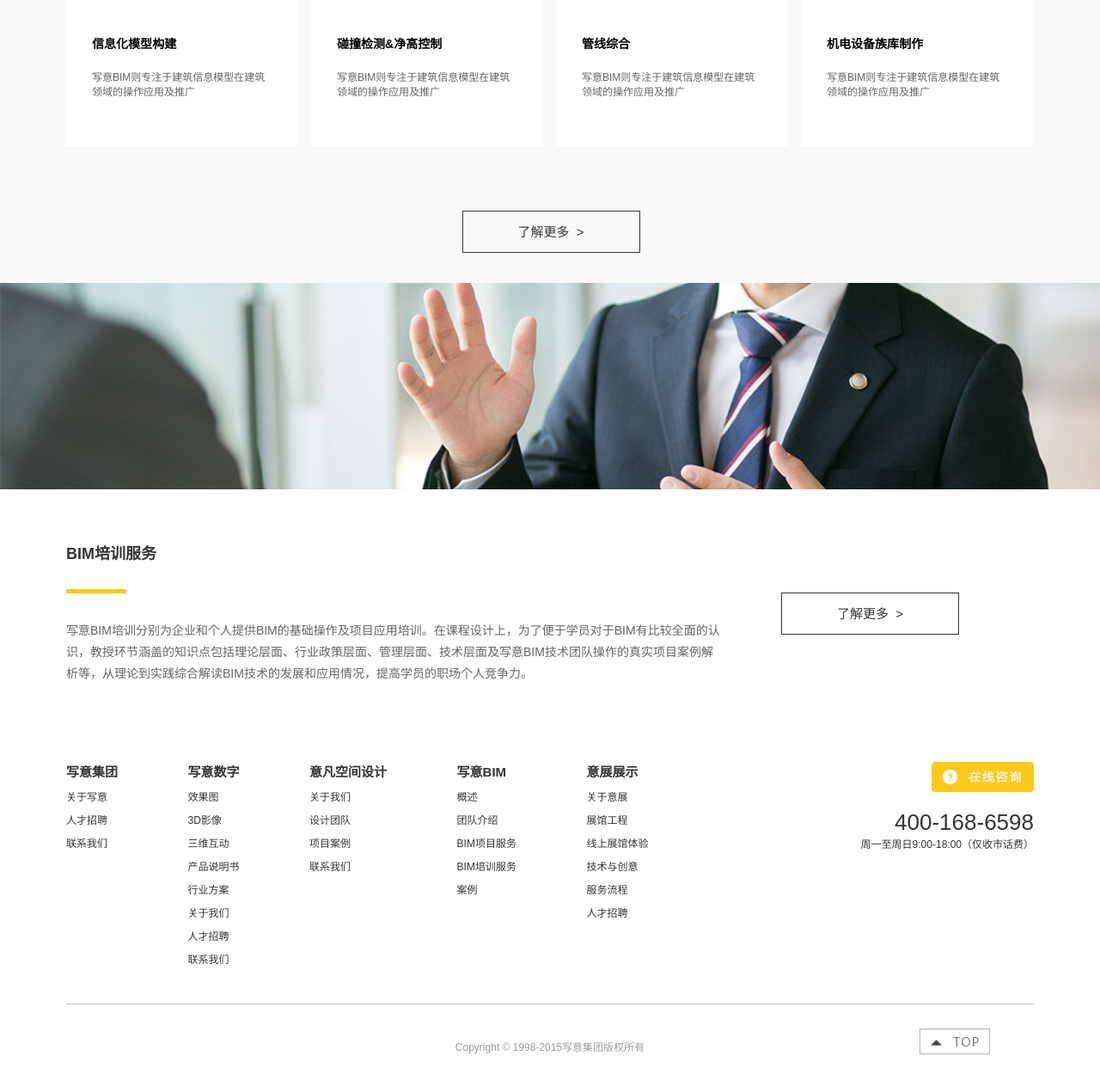
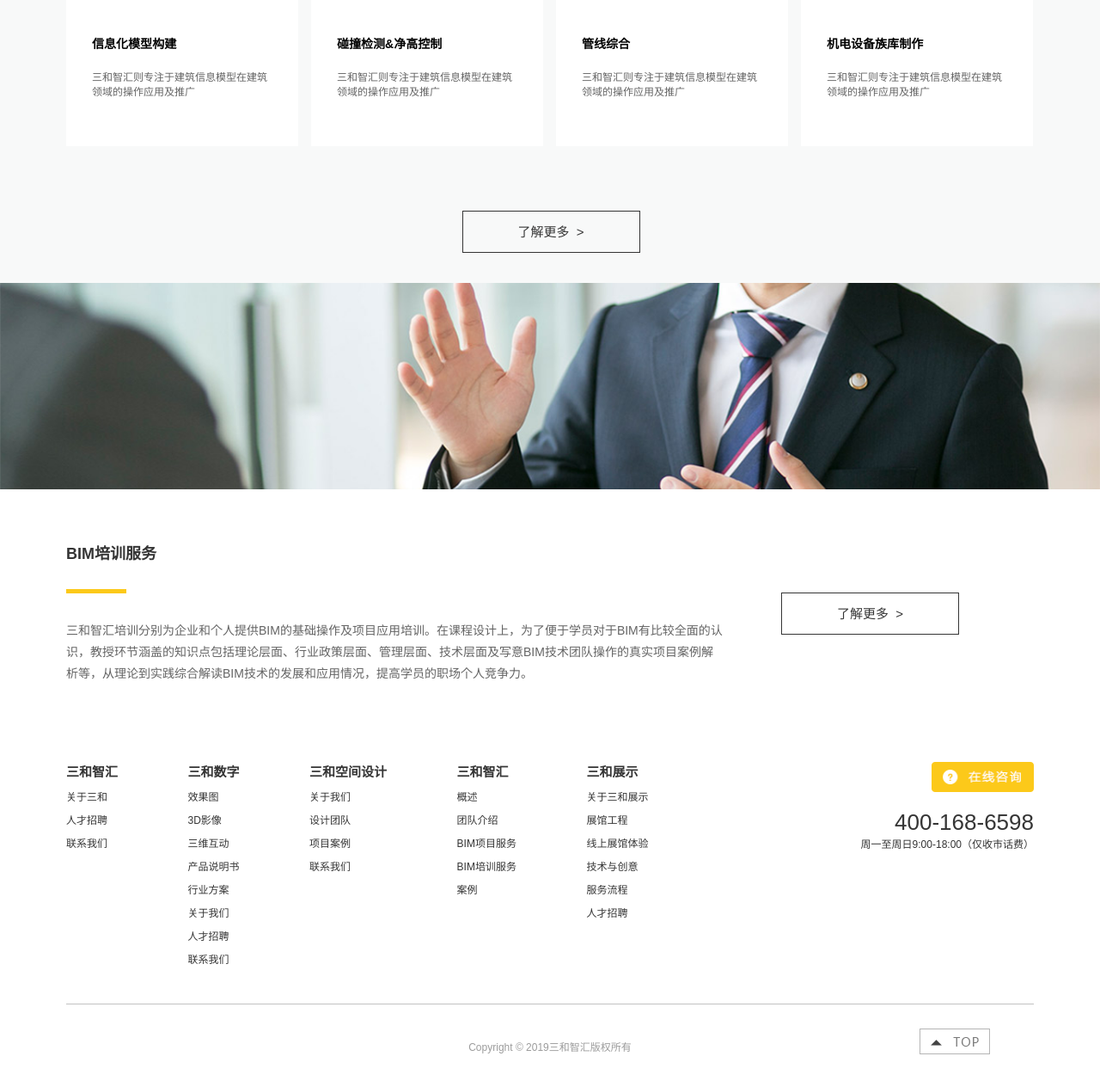
Before and after one commit to formnu/shzhbim, a plain HTML site: page index.html in a window 1280 px wide. Shown: the part 1766-3030 px from the top of the page at 86% size. Drawn offline with nearby package versions, Linux system fonts and the light colour scheme; a script that the page names is missing.

Commit message:
first commit

```diff
--- a/index.html
+++ b/index.html
@@ -3,7 +3,7 @@
 <head>
 	<meta charset="UTF-8">
 	<meta name="viewport" content="width=device-width, initial-scale=1.0, maximum-scale=1.0, user-scalable=0">
-	<title>Document</title>
+	<title>三合智汇咨询 装配式建筑咨询服务</title>
 	<link rel="stylesheet" href="css/main.css">
 	<link rel="stylesheet" href="css/index.css">
 	<link rel="stylesheet" href="css/media.css">
@@ -58,9 +58,9 @@
 		<div id="content">
 			<div id="abstract" class="clear">
 				<div id="absleft">
-					<h2 class="headColor">写意BIM概述</h2>
+					<h2 class="headColor">三和智汇概述</h2>
 					<div class="cont_topline"></div>
-					<p>写意集团，中国第一批数字展示综合方案提供商，自1998年成立，至今17年项目经验积累。集团旗下设立写意数字、意展、意凡、写意BIM4大子品牌。共设有6个国内全资子公司及1个欧洲联络处，分别为上海集团总部、武宁分布、同济分部、南宁分部、徐汇分布、北海分部及慕尼黑联络处。截止目前为止，写意集团共服务过（2820）家国内客户，百余家国外客户；完成项目案例（2W）套。多年口碑积累，使写意集团在政府、地产、企业和专业设计师领域备受关注。同时集团下设的人才与研发中心，为集团提供业内最新的高新技术研发，强化技术实力；培训相关技术操作人员，输送新鲜血液，从内部支持集团各子品牌的全面成长。</p>
+					<p>三和智汇，中国第一批数字展示综合方案提供商，自1998年成立，至今17年项目经验积累。集团旗下设立写意数字、意展、意凡、写意BIM4大子品牌。共设有6个国内全资子公司及1个欧洲联络处，分别为上海集团总部、武宁分布、同济分部、南宁分部、徐汇分布、北海分部及慕尼黑联络处。截止目前为止，写意集团共服务过（2820）家国内客户，百余家国外客户；完成项目案例（2W）套。多年口碑积累，使写意集团在政府、地产、企业和专业设计师领域备受关注。同时集团下设的人才与研发中心，为集团提供业内最新的高新技术研发，强化技术实力；培训相关技术操作人员，输送新鲜血液，从内部支持集团各子品牌的全面成长。</p>
 				</div>
 				<div id="absright">
 					<img src="images/abstract.png" alt="">
@@ -74,22 +74,22 @@
 						<div class="serCont">
 							<img src="images/service1.png" alt="">
 							<h3>信息化模型构建</h3>
-							<p>写意BIM则专注于建筑信息模型在建筑领域的操作应用及推广</p>
+							<p>三和智汇则专注于建筑信息模型在建筑领域的操作应用及推广</p>
 						</div>
 						<div class="serCont">
 							<img src="images/service2.png" alt="">
 							<h3> 碰撞检测&amp净高控制</h3>
-							<p>写意BIM则专注于建筑信息模型在建筑领域的操作应用及推广</p>
+							<p>三和智汇则专注于建筑信息模型在建筑领域的操作应用及推广</p>
 						</div>
 						<div class="serCont">
 							<img src="images/service3.png" alt="">
 							<h3>管线综合</h3>
-							<p>写意BIM则专注于建筑信息模型在建筑领域的操作应用及推广</p>
+							<p>三和智汇则专注于建筑信息模型在建筑领域的操作应用及推广</p>
 						</div>
 						<div class="serCont">
 							<img src="images/service4.png" alt="">
 							<h3>机电设备族库制作</h3>
-							<p>写意BIM则专注于建筑信息模型在建筑领域的操作应用及推广   </p>
+							<p>三和智汇则专注于建筑信息模型在建筑领域的操作应用及推广   </p>
 						</div>
 					</div>
 				</div>
@@ -106,7 +106,7 @@
 					<div id="trainleft">
 						<h2 class="headColor">BIM培训服务</h2>
 						<div class="cont_topline"></div>
-						<p>写意BIM培训分别为企业和个人提供BIM的基础操作及项目应用培训。在课程设计上，为了便于学员对于BIM有比较全面的认识，教授环节涵盖的知识点包括理论层面、行业政策层面、管理层面、技术层面及写意BIM技术团队操作的真实项目案例解析等，从理论到实践综合解读BIM技术的发展和应用情况，提高学员的职场个人竞争力。</p>
+						<p>三和智汇培训分别为企业和个人提供BIM的基础操作及项目应用培训。在课程设计上，为了便于学员对于BIM有比较全面的认识，教授环节涵盖的知识点包括理论层面、行业政策层面、管理层面、技术层面及写意BIM技术团队操作的真实项目案例解析等，从理论到实践综合解读BIM技术的发展和应用情况，提高学员的职场个人竞争力。</p>
 					</div>
 					<div id="trainright">
 						<div id="trainBtn" class="more">
@@ -121,13 +121,13 @@
 		<div id="footer" class="clear">
 			<div id="foonav" class="clear">
 				<ul class="kind1 clear">
-					<li class="liHead1">写意集团</li>
-					<li><a href="###">关于写意</a></li>
+					<li class="liHead1">三和智汇</li>
+					<li><a href="###">关于三和</a></li>
 					<li><a href="###">人才招聘</a></li>
 					<li><a href="###">联系我们</a></li>
 				</ul>
 				<ul class="kind1 clear">
-					<li class="liHead1">写意数字</li>
+					<li class="liHead1">三和数字</li>
 					<li><a href="###">效果图</a></li>
 					<li><a href="###">3D影像</a></li>
 					<li><a href="###">三维互动</a></li>
@@ -138,14 +138,14 @@
 					<li><a href="###">联系我们</a></li>
 				</ul>
 				<ul class="kind1 clear">
-					<li class="liHead1">意凡空间设计</li>
+					<li class="liHead1">三和空间设计</li>
 					<li><a href="###">关于我们</a></li>
 					<li><a href="###">设计团队</a></li>
 					<li><a href="###">项目案例</a></li>
 					<li><a href="###">联系我们</a></li>
 				</ul>
 				<ul class="kind1 clear">
-					<li class="liHead1">写意BIM</li>
+					<li class="liHead1">三和智汇</li>
 					<li><a href="###">概述</a></li>
 					<li><a href="###">团队介绍</a></li>
 					<li><a href="###">BIM项目服务</a></li>
@@ -153,8 +153,8 @@
 					<li><a href="###">案例</a></li>
 				</ul>
 				<ul class="kind1 clear">
-					<li class="liHead1">意展展示</li>
-					<li><a href="###">关于意展</a></li>
+					<li class="liHead1">三和展示</li>
+					<li><a href="###">关于三和展示</a></li>
 					<li><a href="###">展馆工程</a></li>
 					<li><a href="###">线上展馆体验</a></li>
 					<li><a href="###">技术与创意</a></li>
@@ -170,7 +170,7 @@
 			</div>
 			<div id="fooline"></div>
 		</div>
-		<p id="copyright">Copyright&nbsp&copy&nbsp1998-2015写意集团版权所有</p>
+		<p id="copyright">Copyright&nbsp&copy&nbsp2019三和智汇版权所有</p>
 		<div id="top">
 			<img src="images/top.png" alt="">
 		</div>
```
Also changed, not shown: example.html (+9 -9 lines), service.html (+13 -13 lines), teamintroduce.html (+9 -9 lines), train.html (+11 -11 lines).
